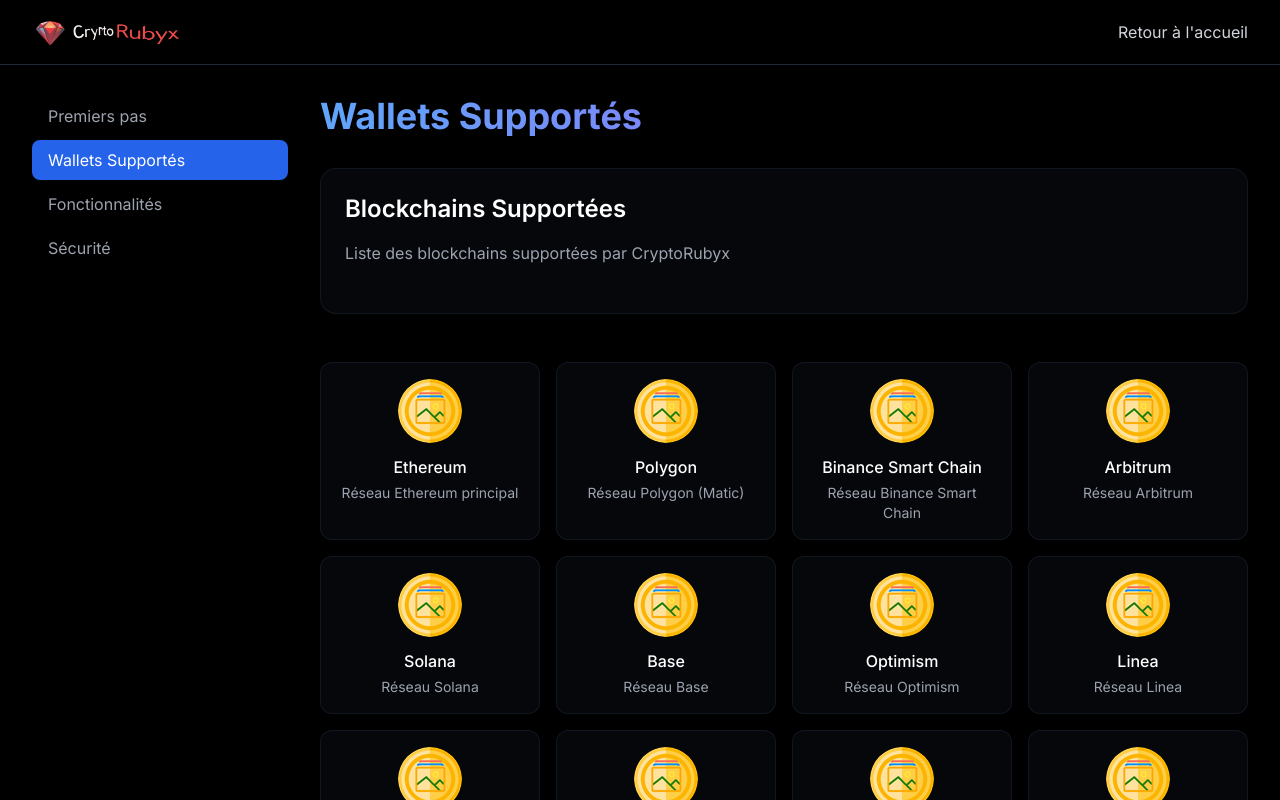
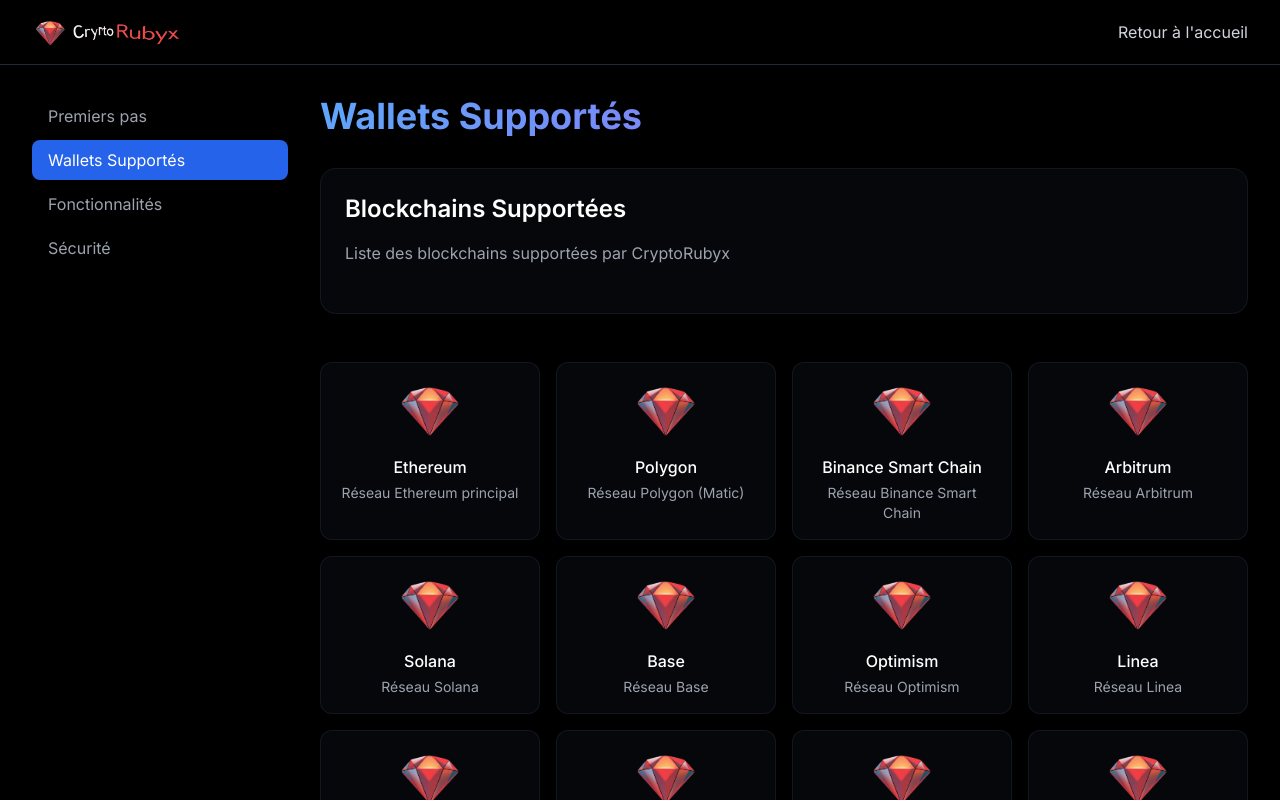
Before and after one commit to RuBy-67/cryptoRubyx_Front, a Next.js app: page /docs in a window 1280 px wide. Both pictures are taken after a click on the button "Wallets Supportés". Shown: the top 800 px of the page. Built offline with nearby package versions, Linux system fonts and the light colour scheme.

Commit message:
logoWithoutTxt.png

```diff
--- a/src/app/docs/page.tsx
+++ b/src/app/docs/page.tsx
@@ -217,7 +217,7 @@
 
       return (
         <Image
-          src="/Supported/default.png"
+          src="/logos/logoWithoutTxt.png"
           alt={chainName}
           width={64}
           height={64}
```
